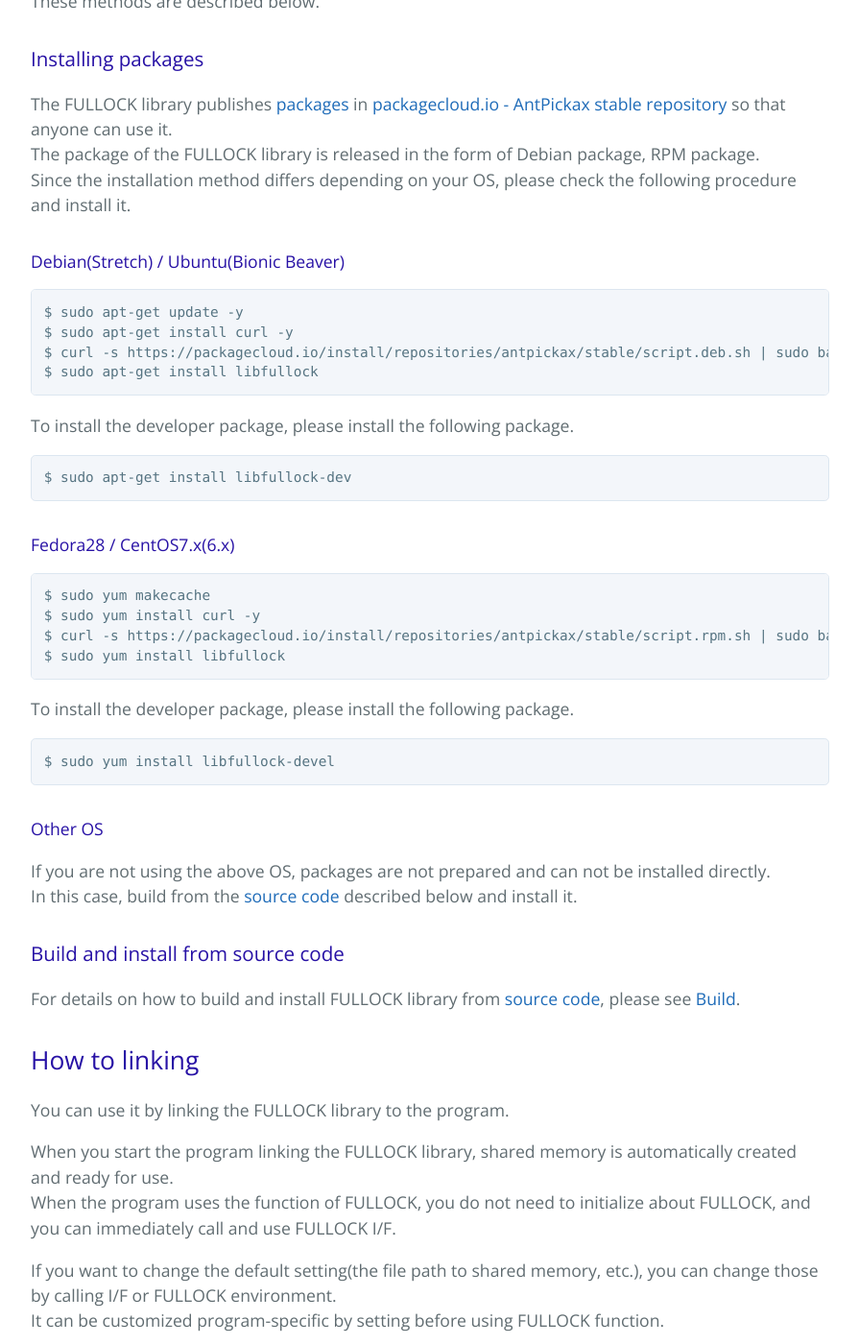
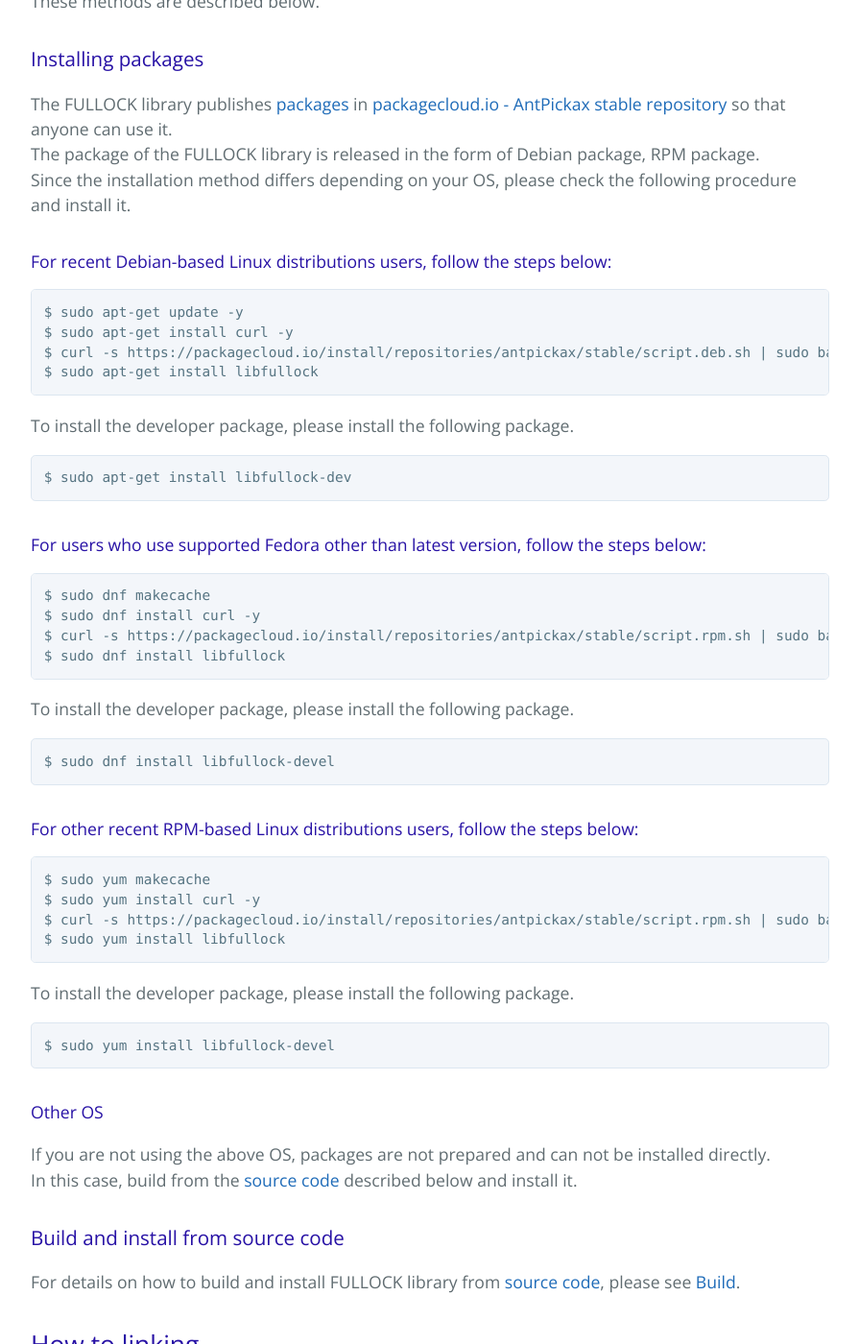
Before and after one commit to yahoojapan/fullock, a Jekyll site: the page built from usage.md, in a window 1280 px wide and 1400 px high, scrolled down 504 px. Shown: the whole window at 96% size, without its empty margins (192-1087 px from the left). Built offline with Jekyll 4.4.1, drawn with Linux system fonts in a browser that asks for light colours.

Commit message:
Drops Fedora28 and CentOS6.x from our support OS

````diff
--- a/usage.md
+++ b/usage.md
@@ -26,7 +26,7 @@
 The package of the FULLOCK library is released in the form of Debian package, RPM package.
 Since the installation method differs depending on your OS, please check the following procedure and install it.
 
-#### Debian(Stretch) / Ubuntu(Bionic Beaver)
+#### For recent Debian-based Linux distributions users, follow the steps below:
 ```
 $ sudo apt-get update -y
 $ sudo apt-get install curl -y
@@ -38,7 +38,19 @@
 $ sudo apt-get install libfullock-dev
 ```
 
-#### Fedora28 / CentOS7.x(6.x)
+#### For users who use supported Fedora other than latest version, follow the steps below:
+```
+$ sudo dnf makecache
+$ sudo dnf install curl -y
+$ curl -s https://packagecloud.io/install/repositories/antpickax/stable/script.rpm.sh | sudo bash
+$ sudo dnf install libfullock
+```
+To install the developer package, please install the following package.
+```
+$ sudo dnf install libfullock-devel
+```
+
+#### For other recent RPM-based Linux distributions users, follow the steps below:
 ```
 $ sudo yum makecache
 $ sudo yum install curl -y
````
Also changed, not shown: build.md (+8 -2 lines), buildja.md (+8 -2 lines), usageja.md (+14 -2 lines).
